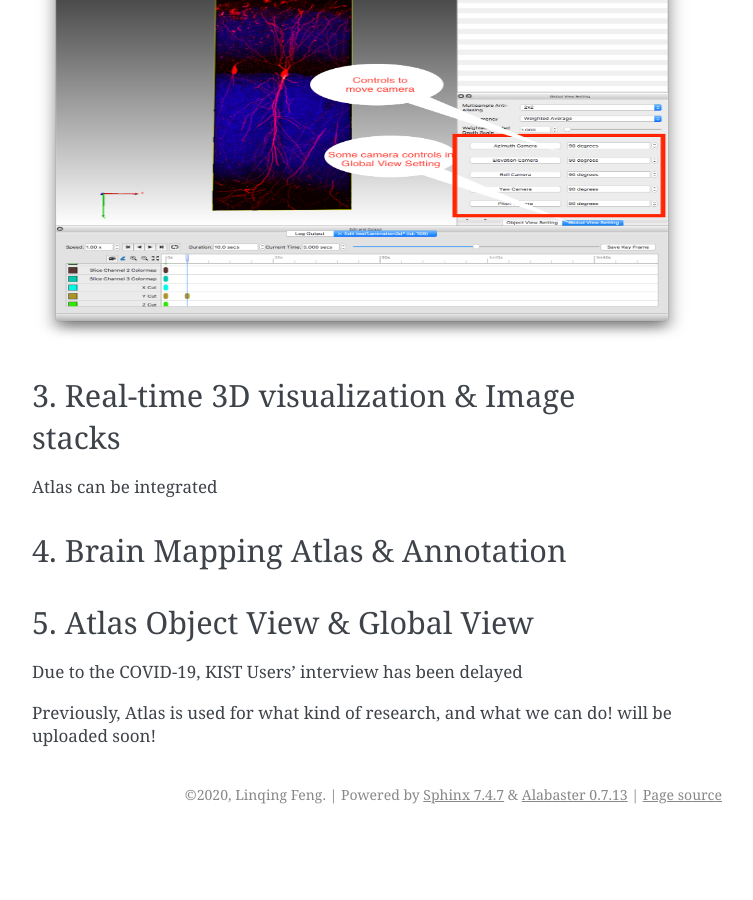
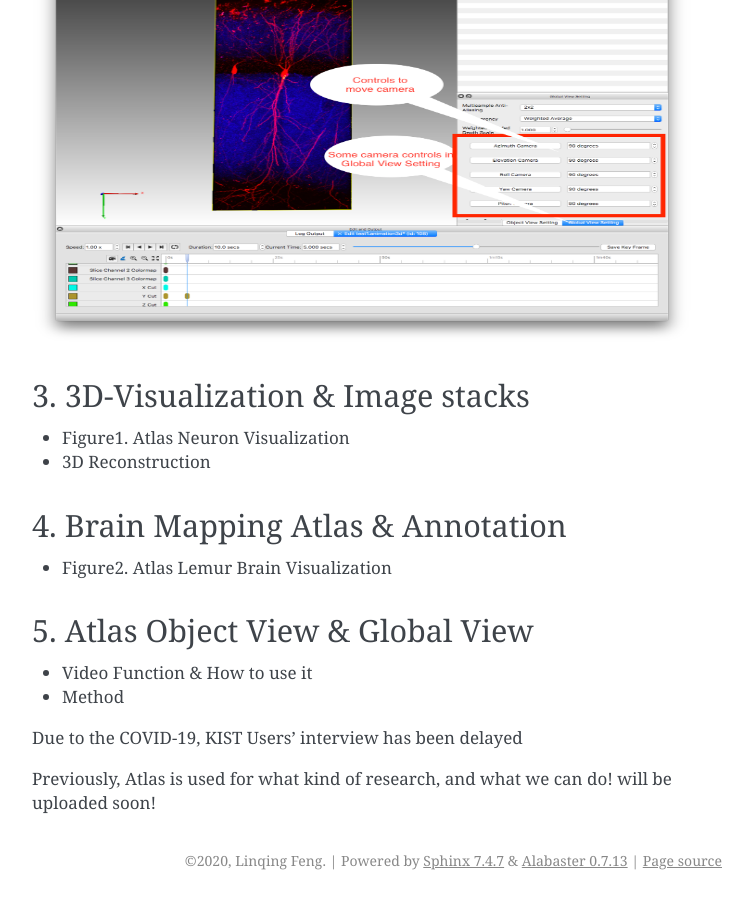
Before and after one commit to feng-lab/atlas-doc, a Sphinx documentation site: the page built from docs/source/license.rst, in a window 1280 px wide and 900 px high, scrolled down 17275 px. Shown: the whole window, without its empty margins (388-1141 px from the left). Built offline with Sphinx 7.4.7, drawn with Linux system fonts in a browser that asks for light colours; before the commit the page ends 18109 px from its top, so only the background shows below that; some of the changed text lies outside the part shown.

Commit message:
update docs

```diff
--- a/docs/source/license.rst
+++ b/docs/source/license.rst
@@ -456,16 +456,23 @@ Additional Notes
   :alt: Atlas Figure1
   :align: center
 
-3. Real-time 3D visualization & Image stacks
-^^^^^^^^^^^^^^^^^^^^^^^^^^^^^^^^^^^^^^^^^^^^
-Atlas can be integrated
+3. 3D-Visualization & Image stacks
+^^^^^^^^^^^^^^^^^^^^^^^^^^^^^^^^^^
+
+* Figure1. Atlas Neuron Visualization
+* 3D Reconstruction
 
 
 4. Brain Mapping Atlas & Annotation
 ^^^^^^^^^^^^^^^^^^^^^^^^^^^^^^^^^^^
 
+* Figure2. Atlas Lemur Brain Visualization
+
 5. Atlas Object View & Global View
 ^^^^^^^^^^^^^^^^^^^^^^^^^^^^^^^^^^
+
+* Video Function & How to use it
+* Method
 
 Due to the COVID-19, KIST Users' interview has been delayed
 
```
